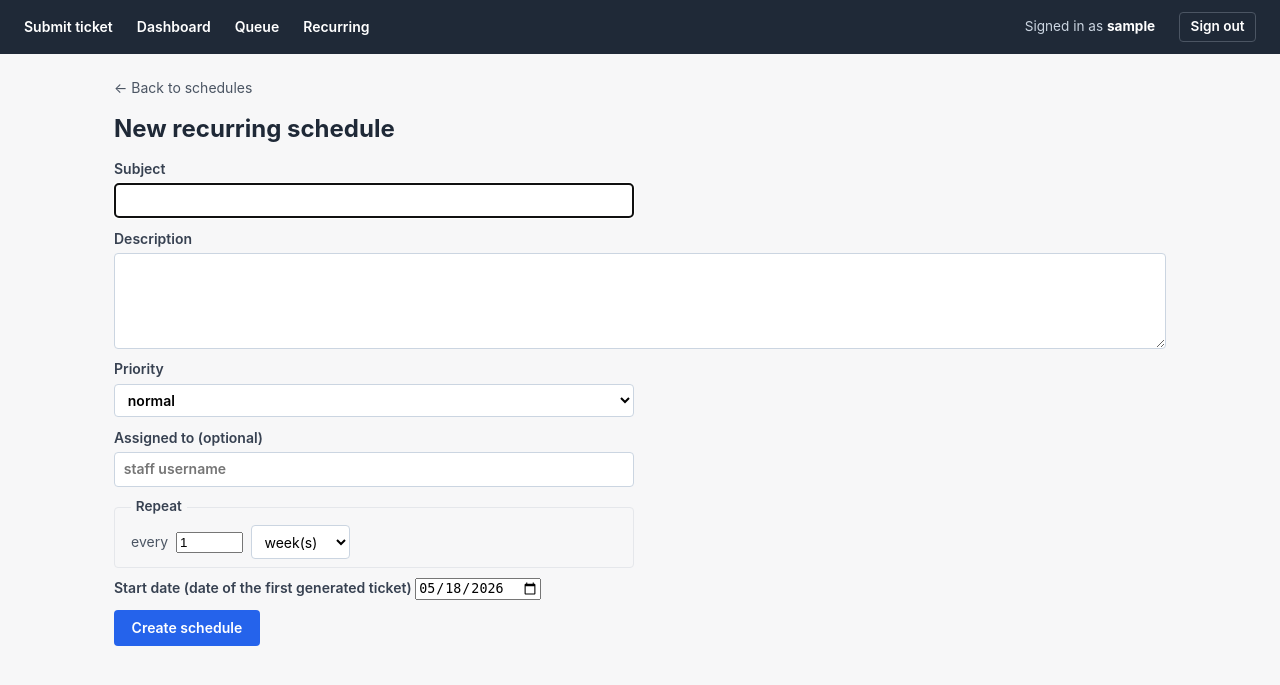
After one commit to andrewbatista31/helpdesk, a Flask app: page /staff/recurring/new in a window 1280 px wide. The commit adds this page. Shown: the top 685 px of the page. Run offline with Flask 3, Linux system fonts and the light colour scheme; the visitor is signed in with stand-in values (Sample User, id 1); data comes from the database, SQL or seed files in the repository.

Commit message:
Pass 3c: recurring tickets
- recurring_tickets table: subject/description/priority/assigned_to
  template fields, interval_value + interval_unit (day/week/month),
  start_date, next_run_date, active flag, audit metadata.
- Interval math: timedelta for day and week, custom _add_months that
  clamps day-of-month (Jan 31 + 1 month = Feb 28/29).
- generate_due_tickets(): for each active schedule whose next_run_date
  is today-or-past, create exactly one catch-up ticket and skip
  next_run_date forward to the next future date. Avoids ticket-storms
  after server outages.
- Background daemon thread (start_scheduler, 60s tick) runs the
  generator. Plus lazy catch-up at /staff load and a run-scheduler
  CLI command for hooking up to Windows Task Scheduler.
- CRUD routes: list / new / edit / toggle / delete / run-now under
  /staff/recurring. Pause-and-resume via the active flag. run-now
  generates an out-of-band ticket without advancing the schedule.
- Calendar projection: _projected_recurring_runs walks each active
  schedule from next_run_date through the visible month and surfaces
  upcoming runs alongside custom events. Recurring chips render in
  amber with a clockwise-arrow glyph and link to the schedule editor.
- Templates: recurring_list.html (table with status badges and inline
  actions) and recurring_form.html (subject/description/priority/
  assignee plus the interval fieldset and start-date picker).
- Header nav: new "Recurring" link.
- CSS for recurring chips, schedule table, action buttons, and the
  interval fieldset.

```diff
--- a/app.py
+++ b/app.py
@@ -5,8 +5,10 @@ import sys
 import secrets
 import getpass
 from functools import wraps
-from datetime import datetime, date
+from datetime import datetime, date, timedelta
 import calendar as cal_mod
+import threading
+import time
 from pathlib import Path
 
 import bcrypt
@@ -99,6 +101,23 @@ def init_db():
             created_at TEXT NOT NULL
         );
         CREATE INDEX IF NOT EXISTS idx_events_date ON events(event_date);
+
+        CREATE TABLE IF NOT EXISTS recurring_tickets (
+            id INTEGER PRIMARY KEY AUTOINCREMENT,
+            subject TEXT NOT NULL,
+            description TEXT NOT NULL,
+            priority TEXT NOT NULL DEFAULT 'normal',
+            assigned_to TEXT,
+            interval_value INTEGER NOT NULL,
+            interval_unit TEXT NOT NULL CHECK(interval_unit IN ('day','week','month')),
+            start_date TEXT NOT NULL,
+            next_run_date TEXT NOT NULL,
+            active INTEGER NOT NULL DEFAULT 1,
+            created_by TEXT NOT NULL,
+            created_at TEXT NOT NULL,
+            last_generated_at TEXT
+        );
+        CREATE INDEX IF NOT EXISTS idx_recurring_next ON recurring_tickets(next_run_date) WHERE active = 1;
         """
     )
     conn.commit()
@@ -242,6 +261,14 @@ def submit():
 @app.route("/staff")
 @login_required
 def staff_dashboard():
+    # Lazy catch-up: generate any due recurring tickets before counting.
+    # (The background thread does this on a 60-second tick too; this is the
+    # belt-and-suspenders path for when the dashboard is hit cold.)
+    try:
+        generate_due_tickets()
+    except Exception:
+        app.logger.exception("recurring catch-up at dashboard load failed")
+
     db = get_db()
     me = g.current_user["username"]
 
@@ -364,6 +391,195 @@ def staff_queue():
 
 
 # ---------------------------------------------------------------------------
+# Recurring tickets (schedule helpers + generator + background thread)
+# ---------------------------------------------------------------------------
+
+
+def _add_months(d, n):
+    total = d.month - 1 + n
+    year = d.year + total // 12
+    month = total % 12 + 1
+    day = min(d.day, cal_mod.monthrange(year, month)[1])
+    return date(year, month, day)
+
+
+def _advance_schedule(d, value, unit):
+    if unit == "day":
+        return d + timedelta(days=value)
+    if unit == "week":
+        return d + timedelta(weeks=value)
+    if unit == "month":
+        return _add_months(d, value)
+    raise ValueError(f"unknown interval_unit: {unit!r}")
+
+
+def _schedule_description(value, unit):
+    if value == 1:
+        return f"every {unit}"
+    plural = {"day": "days", "week": "weeks", "month": "months"}
+    return f"every {value} {plural.get(unit, unit + 's')}"
+
+
+def _parse_recurring_form(form):
+    subject = (form.get("subject") or "").strip()
+    description = (form.get("description") or "").strip()
+    priority = (form.get("priority") or "normal").strip()
+    assigned_to = (form.get("assigned_to") or "").strip() or None
+    interval_value_raw = (form.get("interval_value") or "").strip()
+    interval_unit = (form.get("interval_unit") or "").strip()
+    start_date = (form.get("start_date") or "").strip()
+    active = 1 if form.get("active") == "1" else 0
+    errors = []
+    if not subject:
+        errors.append("Subject is required.")
+    if len(subject) > 200:
+        errors.append("Subject must be 200 characters or fewer.")
+    if not description:
+        errors.append("Description is required.")
+    if priority not in PRIORITIES:
+        errors.append("Invalid priority.")
+    try:
+        interval_value = int(interval_value_raw)
+        if interval_value < 1 or interval_value > 365:
+            raise ValueError
+    except ValueError:
+        interval_value = 0
+        errors.append("Interval must be a whole number between 1 and 365.")
+    if interval_unit not in ("day", "week", "month"):
+        errors.append("Interval unit must be day, week, or month.")
+    try:
+        date.fromisoformat(start_date)
+    except ValueError:
+        errors.append("Start date is required.")
+    return (
+        {
+            "subject": subject,
+            "description": description,
+            "priority": priority,
+            "assigned_to": assigned_to,
+            "interval_value": interval_value,
+            "interval_unit": interval_unit,
+            "start_date": start_date,
+            "active": active,
+        },
+        errors,
+    )
+
+
+def generate_due_tickets():
+    """Create one catch-up ticket per active, due schedule and advance next_run_date.
+
+    Catch-up policy: if a schedule's next_run_date is in the past (e.g., the
+    server was offline), generate exactly ONE ticket and skip next_run_date
+    forward to the next future date. This avoids ticket-storms after outages.
+    """
+    today = date.today()
+    db = get_db()
+    rows = db.execute(
+        "SELECT * FROM recurring_tickets WHERE active = 1 AND next_run_date <= ?",
+        (today.isoformat(),),
+    ).fetchall()
+    if not rows:
+        return 0
+    now = now_iso()
+    generated = 0
+    for r in rows:
+        db.execute(
+            """
+            INSERT INTO tickets (submitter_name, submitter_email, subject, description,
+                                 status, priority, assigned_to, created_at, updated_at)
+            VALUES (?, ?, ?, ?, 'open', ?, ?, ?, ?)
+            """,
+            (
+                "[Recurring]",
+                "noreply@helpdesk.local",
+                r["subject"],
+                r["description"],
+                r["priority"],
+                r["assigned_to"],
+                now,
+                now,
+            ),
+        )
+        generated += 1
+        next_run = date.fromisoformat(r["next_run_date"])
+        while next_run <= today:
+            next_run = _advance_schedule(
+                next_run, r["interval_value"], r["interval_unit"]
+            )
+        db.execute(
+            "UPDATE recurring_tickets SET next_run_date = ?, last_generated_at = ? "
+            "WHERE id = ?",
+            (next_run.isoformat(), now, r["id"]),
+        )
+    db.commit()
+    return generated
+
+
+def _projected_recurring_runs(first_day, last_day):
+    """Return [{date, recurring_id, title}, ...] for each active schedule that
+    will fire inside [first_day, last_day]. Only projects forward from
+    next_run_date (past dates have already been materialized into tickets)."""
+    out = []
+    rows = get_db().execute(
+        "SELECT id, subject, interval_value, interval_unit, next_run_date "
+        "FROM recurring_tickets WHERE active = 1"
+    ).fetchall()
+    for r in rows:
+        try:
+            next_run = date.fromisoformat(r["next_run_date"])
+        except ValueError:
+            continue
+        safety = 200  # guard against pathological intervals
+        while next_run <= last_day and safety > 0:
+            if next_run >= first_day:
+                out.append(
+                    {
+                        "date": next_run.isoformat(),
+                        "recurring_id": r["id"],
+                        "title": r["subject"],
+                    }
+                )
+            next_run = _advance_schedule(
+                next_run, r["interval_value"], r["interval_unit"]
+            )
+            safety -= 1
+    return out
+
+
+# --- Background scheduler -------------------------------------------------
+
+_scheduler_started = False
+_scheduler_lock = threading.Lock()
+
+
+def start_scheduler(interval_seconds=60):
+    """Start a daemon thread that periodically generates due recurring tickets.
+
+    Idempotent — safe to call multiple times. The thread exits when the
+    process exits because it's a daemon.
+    """
+    global _scheduler_started
+    with _scheduler_lock:
+        if _scheduler_started:
+            return
+        _scheduler_started = True
+
+    def loop():
+        time.sleep(5)  # let app finish starting
+        while True:
+            try:
+                with app.app_context():
+                    generate_due_tickets()
+            except Exception:
+                app.logger.exception("recurring scheduler tick failed")
+            time.sleep(interval_seconds)
+
+    t = threading.Thread(target=loop, daemon=True, name="recurring-scheduler")
+    t.start()
+
+
+# ---------------------------------------------------------------------------
 # Calendar + events
 # ---------------------------------------------------------------------------
 
@@ -441,6 +657,10 @@ def _calendar_context(month_arg):
     for r in rows:
         events_by_date.setdefault(r["event_date"], []).append(r)
 
+    recurring_by_date = {}
+    for run in _projected_recurring_runs(first_day, last_day):
+        recurring_by_date.setdefault(run["date"], []).append(run)
+
     prev_y, prev_m = _shift_month(year, month, -1)
     next_y, next_m = _shift_month(year, month, 1)
 
@@ -450,6 +670,7 @@ def _calendar_context(month_arg):
         "cal_month": month,
         "cal_month_name": cal_mod.month_name[month],
         "events_by_date": events_by_date,
+        "recurring_by_date": recurring_by_date,
         "today": today,
         "current_month": _month_str(year, month),
         "prev_month": _month_str(prev_y, prev_m),
@@ -596,6 +817,225 @@ def _back_month_from(date_str):
         return _month_str(today.year, today.month)
 
 
+# ---------------------------------------------------------------------------
+# Recurring schedule management routes
+# ---------------------------------------------------------------------------
+
+
+@app.route("/staff/recurring")
+@login_required
+def staff_recurring_list():
+    rows = get_db().execute(
+        "SELECT * FROM recurring_tickets "
+        "ORDER BY active DESC, next_run_date ASC, id ASC"
+    ).fetchall()
+    today = date.today()
+    schedules = []
+    for r in rows:
+        d = dict(r)
+        d["schedule_text"] = _schedule_description(
+            r["interval_value"], r["interval_unit"]
+        )
+        try:
+            next_run = date.fromisoformat(r["next_run_date"])
+            d["days_until_next"] = (next_run - today).days
+        except ValueError:
+            d["days_until_next"] = None
+        schedules.append(d)
+    return render_template("recurring_list.html", schedules=schedules)
+
+
+@app.route("/staff/recurring/new", methods=["GET", "POST"])
+@login_required
+def staff_recurring_new():
+    if request.method == "POST":
+        data, errors = _parse_recurring_form(request.form)
+        if errors:
+            return (
+                render_template(
+                    "recurring_form.html",
+                    schedule=None,
+                    form=request.form,
+                    errors=errors,
+                    priorities=PRIORITIES,
+                ),
+                400,
+            )
+        db = get_db()
+        db.execute(
+            """
+            INSERT INTO recurring_tickets (
+                subject, description, priority, assigned_to,
+                interval_value, interval_unit, start_date, next_run_date,
+                active, created_by, created_at
+            ) VALUES (?, ?, ?, ?, ?, ?, ?, ?, ?, ?, ?)
+            """,
+            (
+                data["subject"],
+                data["description"],
+                data["priority"],
+                data["assigned_to"],
+                data["interval_value"],
+                data["interval_unit"],
+                data["start_date"],
+                data["start_date"],  # first next_run_date == start_date
+                1,
+                g.current_user["username"],
+                now_iso(),
+            ),
+        )
+        db.commit()
+        return redirect(url_for("staff_recurring_list"))
+
+    today_iso = date.today().isoformat()
+    form = {
+        "interval_value": "1",
+        "interval_unit": "week",
+        "start_date": today_iso,
+        "priority": "normal",
+    }
+    return render_template(
+        "recurring_form.html",
+        schedule=None,
+        form=form,
+        errors=[],
+        priorities=PRIORITIES,
+    )
+
+
+@app.route("/staff/recurring/<int:recurring_id>", methods=["GET", "POST"])
+@login_required
+def staff_recurring_edit(recurring_id):
+    db = get_db()
+    schedule = db.execute(
+        "SELECT * FROM recurring_tickets WHERE id = ?", (recurring_id,)
+    ).fetchone()
+    if schedule is None:
+        abort(404)
+
+    if request.method == "POST":
+        data, errors = _parse_recurring_form(request.form)
+        if errors:
+            return (
+                render_template(
+                    "recurring_form.html",
+                    schedule=schedule,
+                    form=request.form,
+                    errors=errors,
+                    priorities=PRIORITIES,
+                ),
+                400,
+            )
+        # Reset next_run_date to new start_date if start_date changed.
+        if data["start_date"] != schedule["start_date"]:
+            new_next_run = data["start_date"]
+        else:
+            new_next_run = schedule["next_run_date"]
+        db.execute(
+            """
+            UPDATE recurring_tickets
+            SET subject=?, description=?, priority=?, assigned_to=?,
+                interval_value=?, interval_unit=?, start_date=?, next_run_date=?,
+                active=?
+            WHERE id=?
+            """,
+            (
+                data["subject"],
+                data["description"],
+                data["priority"],
+                data["assigned_to"],
+                data["interval_value"],
+                data["interval_unit"],
+                data["start_date"],
+                new_next_run,
+                data["active"],
+                recurring_id,
+            ),
+        )
+        db.commit()
+        return redirect(url_for("staff_recurring_list"))
+
+    form = {
+        "subject": schedule["subject"],
+        "description": schedule["description"],
+        "priority": schedule["priority"],
+        "assigned_to": schedule["assigned_to"] or "",
+        "interval_value": schedule["interval_value"],
+        "interval_unit": schedule["interval_unit"],
+        "start_date": schedule["start_date"],
+        "active": schedule["active"],
+    }
+    return render_template(
+        "recurring_form.html",
+        schedule=schedule,
+        form=form,
+        errors=[],
+        priorities=PRIORITIES,
+    )
+
+
+@app.route("/staff/recurring/<int:recurring_id>/toggle", methods=["POST"])
+@login_required
+def staff_recurring_toggle(recurring_id):
+    db = get_db()
+    row = db.execute(
+        "SELECT active FROM recurring_tickets WHERE id = ?", (recurring_id,)
+    ).fetchone()
+    if row is None:
+        abort(404)
+    db.execute(
+        "UPDATE recurring_tickets SET active = ? WHERE id = ?",
+        (0 if row["active"] else 1, recurring_id),
+    )
+    db.commit()
+    return redirect(url_for("staff_recurring_list"))
+
+
+@app.route("/staff/recurring/<int:recurring_id>/delete", methods=["POST"])
+@login_required
+def staff_recurring_delete(recurring_id):
+    db = get_db()
+    db.execute("DELETE FROM recurring_tickets WHERE id = ?", (recurring_id,))
+    db.commit()
+    return redirect(url_for("staff_recurring_list"))
+
+
+@app.route("/staff/recurring/<int:recurring_id>/run", methods=["POST"])
+@login_required
+def staff_recurring_run_now(recurring_id):
+    """Generate a ticket from this schedule immediately (out-of-band)."""
+    db = get_db()
+    schedule = db.execute(
+        "SELECT * FROM recurring_tickets WHERE id = ?", (recurring_id,)
+    ).fetchone()
+    if schedule is None:
+        abort(404)
+    now = now_iso()
+    db.execute(
+        """
+        INSERT INTO tickets (submitter_name, submitter_email, subject, description,
+                             status, priority, assigned_to, created_at, updated_at)
+        VALUES (?, ?, ?, ?, 'open', ?, ?, ?, ?)
+        """,
+        (
+            "[Recurring - manual]",
+            "noreply@helpdesk.local",
+            schedule["subject"],
+            schedule["description"],
+            schedule["priority"],
+            schedule["assigned_to"],
+            now,
+            now,
+        ),
+    )
+    db.execute(
+        "UPDATE recurring_tickets SET last_generated_at = ? WHERE id = ?",
+        (now, recurring_id),
+    )
+    db.commit()
+    return redirect(url_for("staff_recurring_list"))
+
+
 @app.route("/staff/ticket/<int:ticket_id>", methods=["GET", "POST"])
 @login_required
 def staff_ticket(ticket_id):
@@ -736,6 +1176,15 @@ def cli_delete_user(argv):
     return 0
 
 
+def cli_run_scheduler(argv):
+    """Manually generate any due recurring tickets (hook for Task Scheduler)."""
+    init_db()
+    with app.app_context():
+        count = generate_due_tickets()
+    print(f"Generated {count} ticket(s).")
+    return 0
+
+
 def cli_help(argv):
     print(
         "Usage:\n"
@@ -743,6 +1192,7 @@ def cli_help(argv):
         "  python app.py create-user [name] Create a new staff user (prompts for password)\n"
         "  python app.py list-users         List staff users\n"
         "  python app.py delete-user <name> Delete a staff user\n"
+        "  python app.py run-scheduler      Generate any due recurring tickets and exit\n"
     )
     return 0
 
@@ -751,6 +1201,7 @@ COMMANDS = {
     "create-user": cli_create_user,
     "list-users": cli_list_users,
     "delete-user": cli_delete_user,
+    "run-scheduler": cli_run_scheduler,
     "help": cli_help,
     "--help": cli_help,
     "-h": cli_help,
@@ -761,4 +1212,5 @@ if __name__ == "__main__":
     if len(sys.argv) > 1 and sys.argv[1] in COMMANDS:
         sys.exit(COMMANDS[sys.argv[1]](sys.argv[2:]))
     init_db()
+    start_scheduler()
     app.run(host="0.0.0.0", port=5000, debug=False)
--- a/static/style.css
+++ b/static/style.css
@@ -400,6 +400,88 @@ table.calendar th {
   margin-right: .25rem;
   font-variant-numeric: tabular-nums;
 }
+.cal-events li.recurring a {
+  background: #fef3c7;
+  border-left-color: #f59e0b;
+  color: #78350f;
+}
+.cal-events li.recurring a:hover { background: #fde68a; }
+
+/* --- Recurring schedules --- */
+
+.page-header {
+  display: flex;
+  justify-content: space-between;
+  align-items: center;
+  flex-wrap: wrap;
+  gap: .75rem;
+  margin-bottom: .5rem;
+}
+.page-header h1 { margin: 0; }
+
+table.recurring-table {
+  width: 100%;
+  border-collapse: collapse;
+  background: #fff;
+  border: 1px solid #e5e7eb;
+  border-radius: 4px;
+  margin-top: 1rem;
+}
+table.recurring-table th,
+table.recurring-table td {
+  padding: .6rem .8rem;
+  border-bottom: 1px solid #e5e7eb;
+  text-align: left;
+  vertical-align: top;
+}
+table.recurring-table th {
+  background: #f3f4f6;
+  font-size: .75rem;
+  text-transform: uppercase;
+  letter-spacing: .04em;
+  color: #4b5563;
+}
+table.recurring-table tr:last-child td { border-bottom: 0; }
+table.recurring-table tr.inactive { color: #9ca3af; background: #fafafa; }
+table.recurring-table tr.inactive a { color: #6b7280; }
+.recurring-meta { font-size: .8rem; color: #6b7280; margin-top: .15rem; }
+.badge.active { background: #d1fae5; color: #065f46; }
+
+.actions { white-space: nowrap; }
+.actions form.inline { display: inline; margin: 0; }
+.actions button.link {
+  background: none;
+  border: 0;
+  color: #2563eb;
+  cursor: pointer;
+  font: inherit;
+  text-decoration: underline;
+  padding: 0 .35rem;
+}
+.actions button.link:hover { color: #1d4ed8; }
+
+fieldset.interval-fieldset {
+  border: 1px solid #e5e7eb;
+  border-radius: 4px;
+  padding: .5rem 1rem;
+  display: flex;
+  gap: .5rem;
+  align-items: center;
+  max-width: 520px;
+  margin: .65rem 0;
+}
+fieldset.interval-fieldset legend {
+  font-weight: 600;
+  color: #374151;
+  padding: 0 .3rem;
+  font-size: .85rem;
+}
+fieldset.interval-fieldset input[type=number] {
+  width: 5em;
+  margin: 0;
+}
+fieldset.interval-fieldset select { width: auto; margin: 0; }
+fieldset.interval-fieldset span { color: #4b5563; }
 
 /* --- Event form --- */
 
--- a/templates/base.html
+++ b/templates/base.html
@@ -12,6 +12,7 @@
     {% if g.current_user %}
     <a href="{{ url_for('staff_dashboard') }}">Dashboard</a>
     <a href="{{ url_for('staff_queue') }}">Queue</a>
+    <a href="{{ url_for('staff_recurring_list') }}">Recurring</a>
     {% else %}
     <a href="{{ url_for('staff_dashboard') }}">Staff</a>
     {% endif %}
--- /dev/null
+++ b/templates/recurring_form.html
@@ -0,0 +1,68 @@
+{% extends "base.html" %}
+{% block title %}{% if schedule %}Edit recurring schedule{% else %}New recurring schedule{% endif %}{% endblock %}
+{% block content %}
+<p class="back"><a href="{{ url_for('staff_recurring_list') }}">&larr; Back to schedules</a></p>
+
+<h1>{% if schedule %}Edit recurring schedule{% else %}New recurring schedule{% endif %}</h1>
+
+{% if errors %}
+<ul class="errors">{% for e in errors %}<li>{{ e }}</li>{% endfor %}</ul>
+{% endif %}
+
+<form method="post" class="stacked">
+  <label>Subject
+    <input name="subject" value="{{ form.subject or '' }}" maxlength="200" required autofocus>
+  </label>
+  <label>Description
+    <textarea name="description" rows="4" required>{{ form.description or '' }}</textarea>
+  </label>
+  <label>Priority
+    <select name="priority">
+      {% for p in priorities %}
+        <option value="{{ p }}" {% if form.priority == p %}selected{% endif %}>{{ p }}</option>
+      {% endfor %}
+    </select>
+  </label>
+  <label>Assigned to <span class="hint">(optional)</span>
+    <input name="assigned_to" value="{{ form.assigned_to or '' }}" placeholder="staff username">
+  </label>
+
+  <fieldset class="interval-fieldset">
+    <legend>Repeat</legend>
+    <span>every</span>
+    <input type="number" name="interval_value" min="1" max="365"
+           value="{{ form.interval_value or 1 }}" required>
+    <select name="interval_unit">
+      <option value="day"   {% if form.interval_unit == 'day'   %}selected{% endif %}>day(s)</option>
+      <option value="week"  {% if form.interval_unit == 'week'  %}selected{% endif %}>week(s)</option>
+      <option value="month" {% if form.interval_unit == 'month' %}selected{% endif %}>month(s)</option>
+    </select>
+  </fieldset>
+
+  <label>Start date <span class="hint">(date of the first generated ticket)</span>
+    <input type="date" name="start_date" value="{{ form.start_date or '' }}" required>
+  </label>
+
+  {% if schedule %}
+  <label class="inline">
+    <input type="checkbox" name="active" value="1" {% if form.active %}checked{% endif %}>
+    Active <span class="hint">(uncheck to pause generation)</span>
+  </label>
+  {% endif %}
+
+  <button type="submit">{% if schedule %}Save changes{% else %}Create schedule{% endif %}</button>
+</form>
+
+{% if schedule %}
+<form method="post"
+      action="{{ url_for('staff_recurring_delete', recurring_id=schedule.id) }}"
+      class="delete-form"
+      onsubmit="return confirm('Delete this schedule? Tickets already generated will not be affected.');">
+  <button type="submit" class="danger">Delete schedule</button>
+  <span class="created-meta">
+    Created by <strong>{{ schedule.created_by }}</strong> on {{ schedule.created_at }}
+    {% if schedule.last_generated_at %} &middot; last generated {{ schedule.last_generated_at }}{% endif %}
+  </span>
+</form>
+{% endif %}
+{% endblock %}
```
Also changed, not shown: templates/dashboard.html (+9 -1 lines), templates/recurring_list.html (added, +71 -0 lines).
